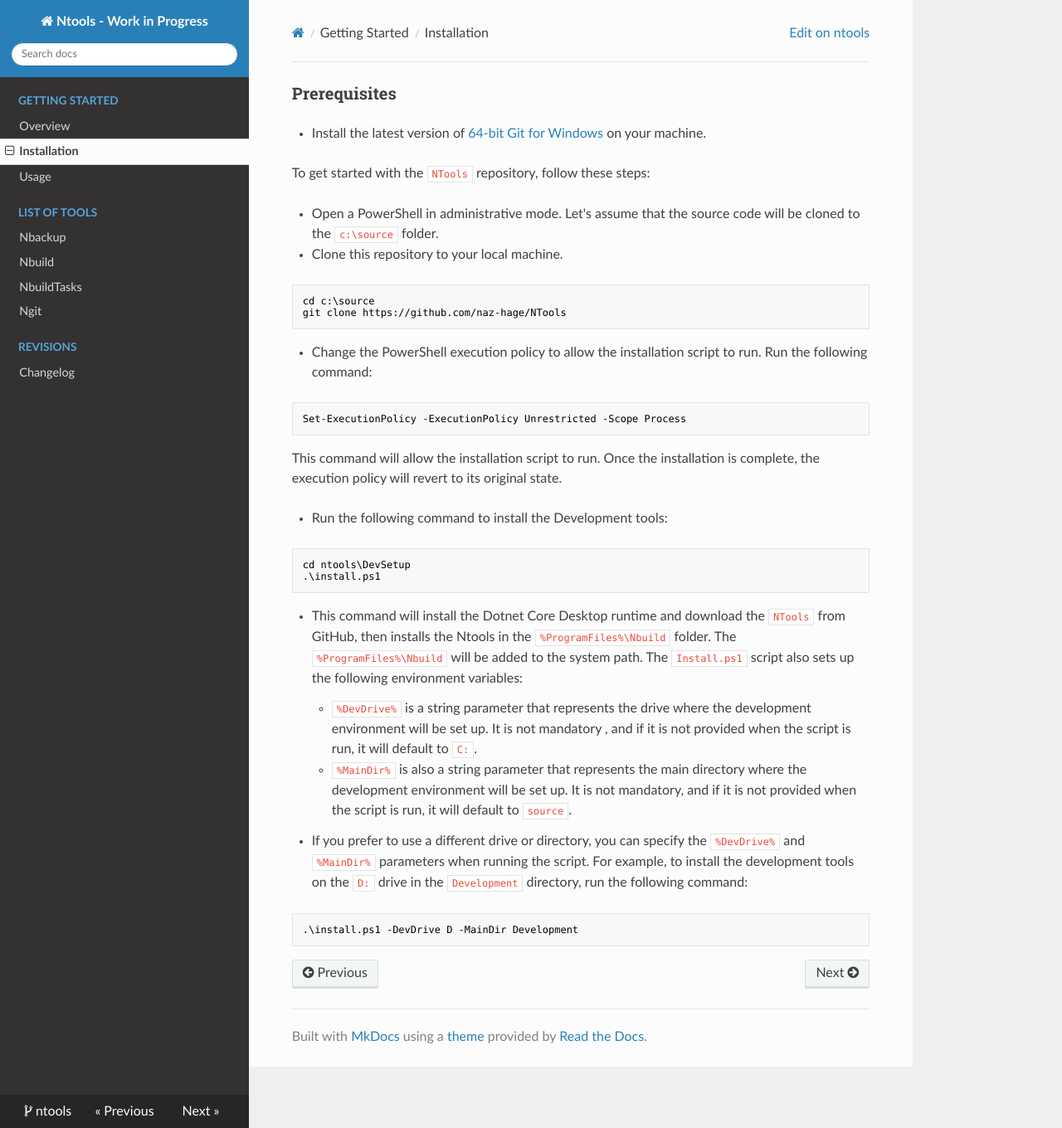
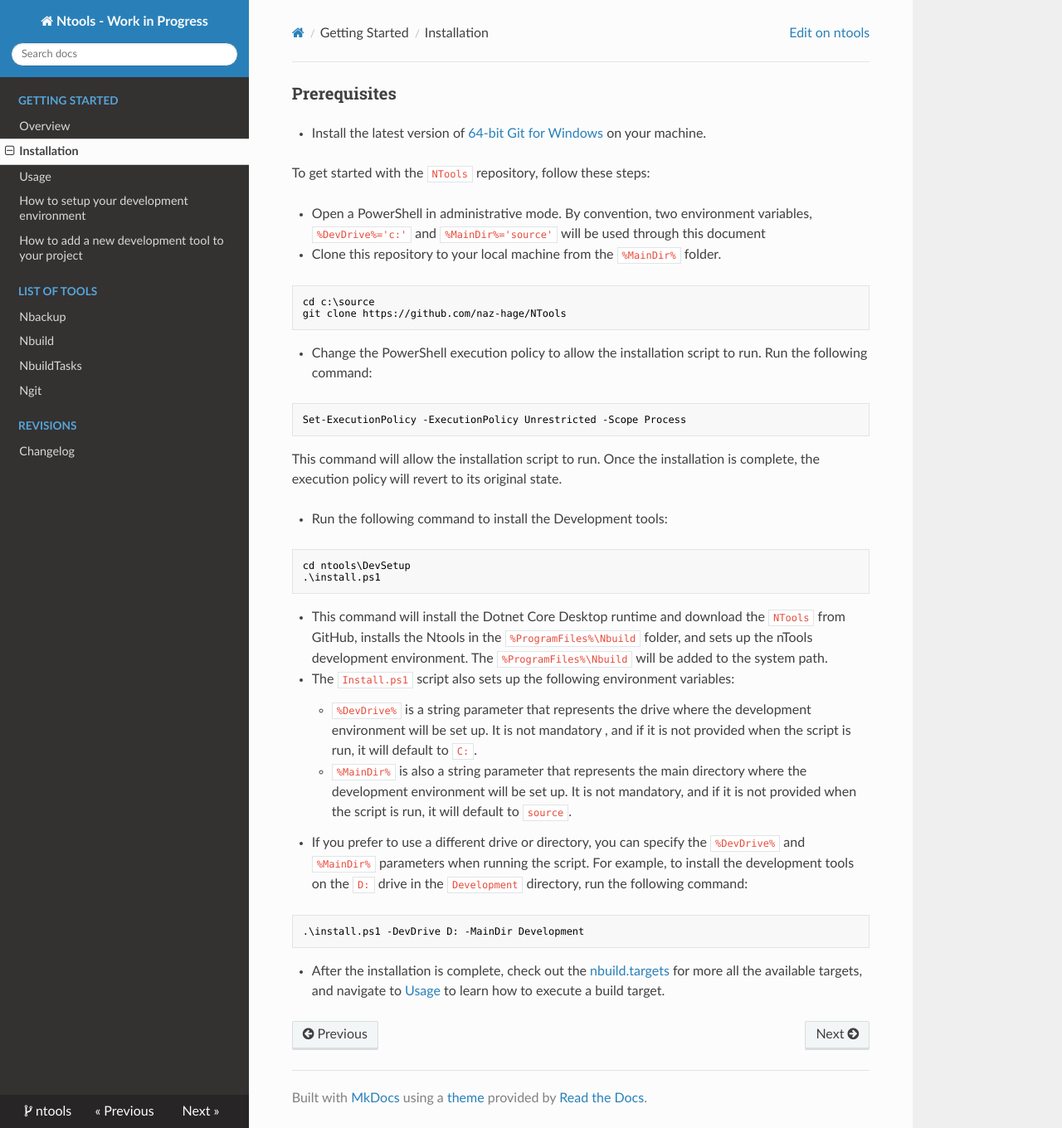
Before and after one commit to naz-hage/ntools, an MkDocs documentation site: the page built from docs/installation.md, in a window 1280 px wide and 1360 px high. Shown: the whole window at 83% size. Built offline with MkDocs 1.6.1, drawn with Linux system fonts in a browser that asks for light colours; nearby versions of some CDN libraries.

Commit message:
The most significant changes involve the addition of new features and instructions to the `NTools` software. These include the ability to set up a development environment quickly, the use of environment variables during installation, and the addition of new development tools to a project.
1. The `index.md` file was updated to include a new feature of the `NTools` software, which allows for quick setup of the development environment. The features were also rearranged for better readability.
2. The `installation.md` file was modified to include the use of two environment variables, `%DevDrive%` and `%MainDir%`, during the installation process. It was also clarified that the `NTools` software is downloaded from GitHub and used to set up the development environment.
3. The `mkdocs.yml` file was updated to include two new sections in the navigation: "How to setup your development environment" and "How to add a new development tool to your project".
4. The `ntools.sln` file was updated to include a new document `setup.md` in the `docs` project.
5. A new file `addtool.md` was added to provide instructions on how to add a new development tool to a project. It includes a JSON example for adding the 7-zip tool.
6. A new file `setup.md` was added to provide instructions on how to set up a development environment for a new project. It includes a PowerShell script example for setting up the environment.

````diff
--- a/docs/installation.md
+++ b/docs/installation.md
@@ -4,8 +4,8 @@
 
 To get started with the `NTools` repository, follow these steps:
 
-- Open a PowerShell in administrative mode.  Let's assume that the source code will be cloned to the `c:\source` folder.
-- Clone this repository to your local machine.
+- Open a PowerShell in administrative mode.  By convention, two environment variables, `%DevDrive%='c:'` and `%MainDir%='source'` will be used through this document
+- Clone this repository to your local machine from the `%MainDir%` folder.
 ```cmd
 cd c:\source
 git clone https://github.com/naz-hage/NTools
@@ -25,12 +25,15 @@
 cd ntools\DevSetup
 .\install.ps1
 ```
-- This command will install the Dotnet Core Desktop runtime and download the `NTools` from GitHub, then installs the Ntools in the `%ProgramFiles%\Nbuild` folder.  The `%ProgramFiles%\Nbuild` will be added to the system path.  The `Install.ps1` script also sets up the following environment variables:
+- This command will install the Dotnet Core Desktop runtime and download the `NTools` from GitHub, installs the Ntools in the `%ProgramFiles%\Nbuild` folder, and sets up the nTools development environment.  The `%ProgramFiles%\Nbuild` will be added to the system path.
+- The `Install.ps1` script also sets up the following environment variables:
     - `%DevDrive%` is a string parameter that represents the drive where the development environment will be set up. It is not mandatory , and if it is not provided when the script is run, it will default to `C:`.
     - `%MainDir%` is also a string parameter that represents the main directory where the development environment will be set up. It is not mandatory, and if it is not provided when the script is run, it will default to `source`.
 
 - If you prefer to use a different drive or directory, you can specify the `%DevDrive%` and `%MainDir%` parameters when running the script. For example, to install the development tools on the `D:` drive in the `Development` directory, run the following command:
 
 ```cmd
-.\install.ps1 -DevDrive D -MainDir Development
+.\install.ps1 -DevDrive D: -MainDir Development
 ```
+
+- After the installation is complete, check out the [nbuild.targets](./ntools/nbuild-targets.md) for more all the available targets, and navigate to [Usage](usage.md) to learn how to execute a build target.
--- a/mkdocs.yml
+++ b/mkdocs.yml
@@ -14,6 +14,8 @@
     - Overview: index.md
     - installation.md
     - usage.md
+    - How to setup your development environment: setup.md
+    - How to add a new development tool to your project: addtool.md
   - List of Tools:
       - Nbackup: ntools/nbackup.md
       - Nbuild: ntools/nbuild.md
````
Also changed, not shown: docs/addtool.md (added, +35 -0 lines), docs/index.md (+1 -1 lines), docs/setup.md (added, +70 -0 lines), 1 other file.
